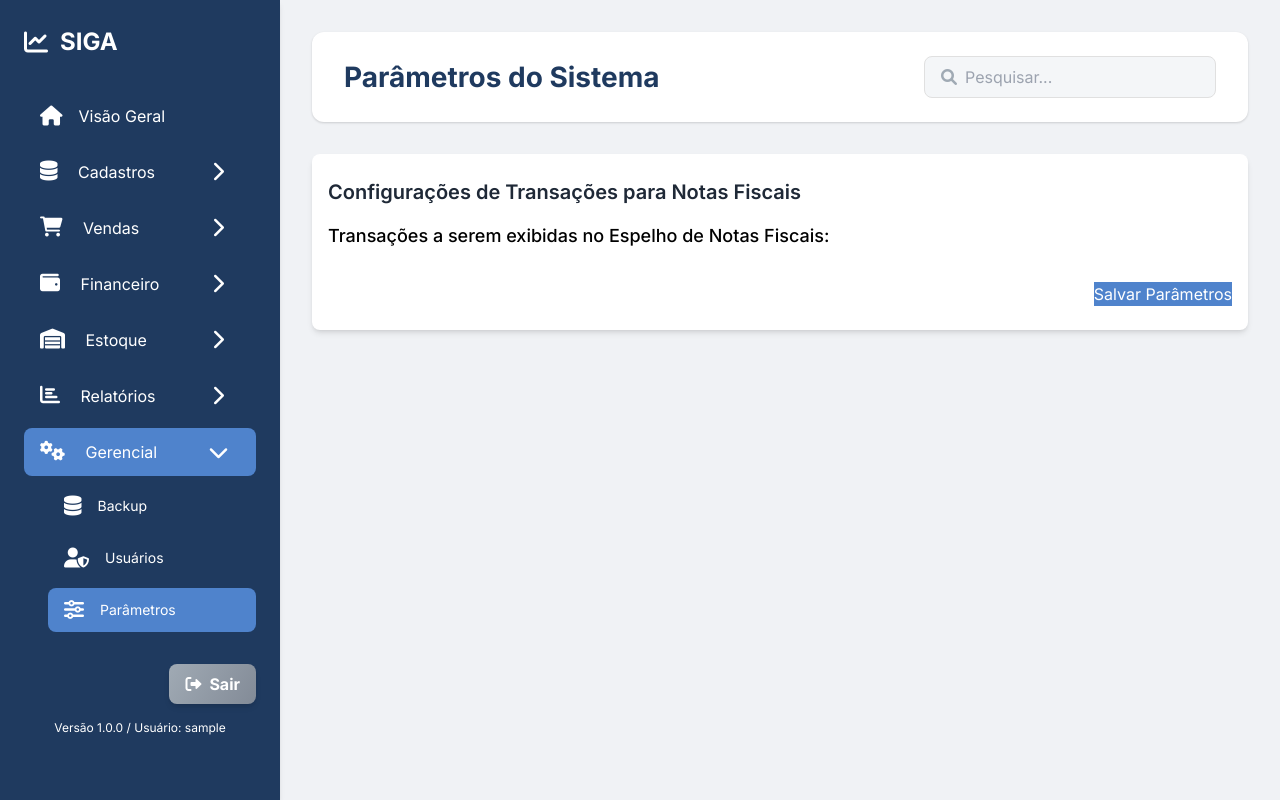
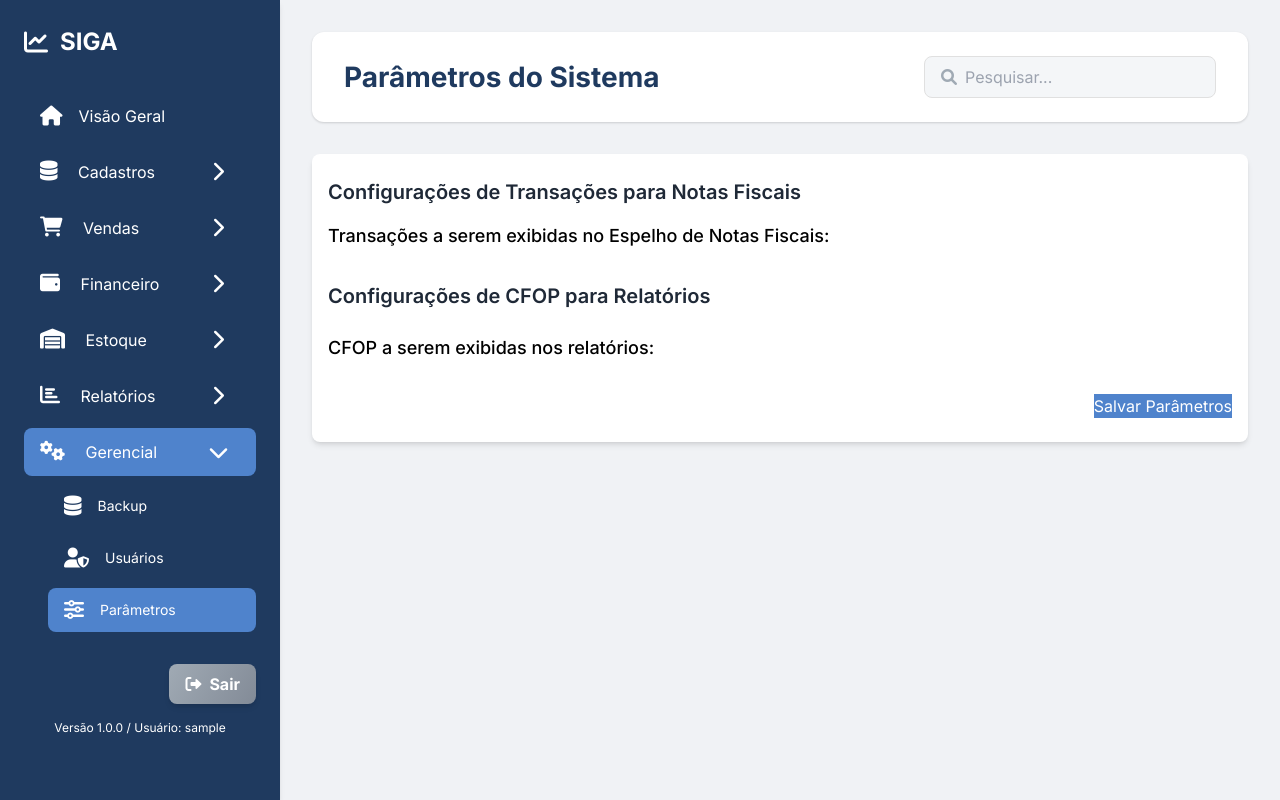
Before and after one commit to FabioVRocha/SIGA, a Flask app: page /gerencial/parameters in a window 1280 px wide. Run offline with Flask 3, Linux system fonts and the light colour scheme; the visitor is signed in with stand-in values (Sample User, id 1); data that the repository does not hold is empty; some libraries are stand-ins or nearby versions.

Commit message:
Parâmetros CFOP

```diff
--- a/templates/parameters.html
+++ b/templates/parameters.html
@@ -25,6 +25,22 @@
                 {% endfor %}
             </div>
         </div>
+
+        <h2 class="text-xl font-semibold text-gray-800">Configurações de CFOP para Relatórios</h2>
+        <div class="form-group">
+            <label class="form-label text-lg font-medium">CFOP a serem exibidas nos relatórios:</label>
+            <div class="grid grid-cols-1 sm:grid-cols-2 md:grid-cols-3 lg:grid-cols-4 gap-4 mt-2">
+                {% for cfop in all_cfops %}
+                <div class="flex items-center">
+                    <input type="checkbox" id="cfop_{{ cfop.cfop }}" name="selected_cfops" value="{{ cfop.cfop }}"
+                           class="h-4 w-4 text-blue-600 border-gray-300 rounded focus:ring-blue-500"
+                           {% if cfop.is_selected %}checked{% endif %}>
+                    <label for="cfop_{{ cfop.cfop }}" class="ml-2 text-gray-700">{{ cfop.cfop }}</label>
+                </div>
+                {% endfor %}
+            </div>
+        </div>
+
         <div class="flex justify-end mt-6">
             <button type="submit" class="btn btn-primary">Salvar Parâmetros</button>
         </div>
```
